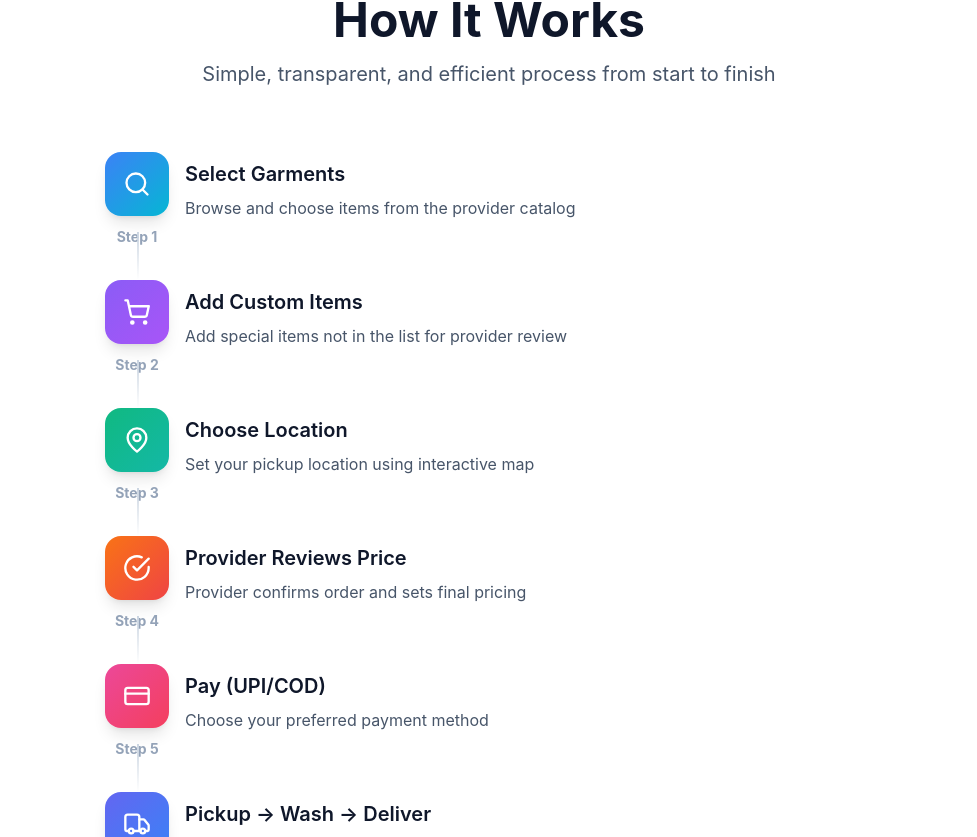
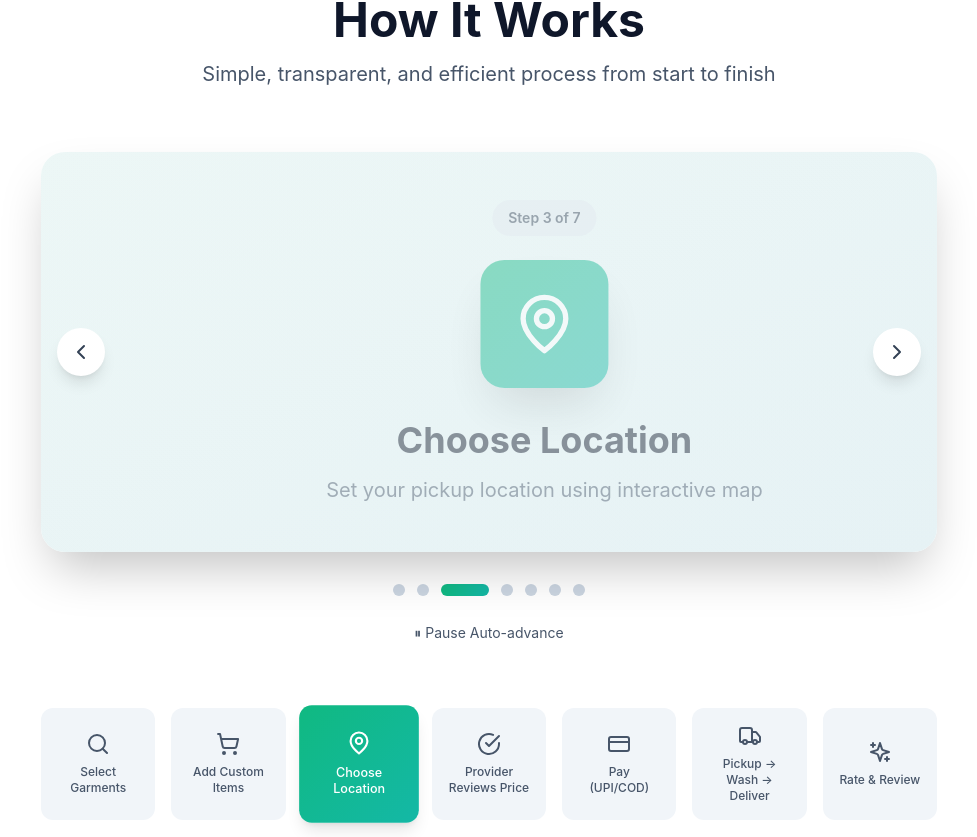
Before and after one commit to intsurjeetkaran-droid/lms, a React (Vite) app in the folder frontend/: page / in a window 1280 px wide. Shown: the part 1724-2561 px from the top of the page, without its empty margins (151-1128 px from the left). Built offline with nearby package versions, Linux system fonts and the light colour scheme.

Commit message:
feat: add automatic carousel to How It Works section

```diff
--- a/frontend/src/landing/HowItWorks.jsx
+++ b/frontend/src/landing/HowItWorks.jsx
@@ -1,6 +1,6 @@
-import { motion } from 'framer-motion';
+import { motion, AnimatePresence } from 'framer-motion';
 import { useInView } from 'framer-motion';
-import { useRef } from 'react';
+import { useRef, useState, useEffect } from 'react';
 import {
   Search,
   ShoppingCart,
@@ -8,7 +8,9 @@ import {
   CheckCircle,
   CreditCard,
   Truck,
-  Sparkles
+  Sparkles,
+  ChevronLeft,
+  ChevronRight
 } from 'lucide-react';
 
 const steps = [
@@ -56,54 +58,40 @@ const steps = [
   }
 ];
 
-const StepCard = ({ step, index }) => {
-  const ref = useRef(null);
-  const isInView = useInView(ref, { once: true, margin: '-50px' });
-  const Icon = step.icon;
-
-  return (
-    <motion.div
-      ref={ref}
-      initial={{ opacity: 0, x: index % 2 === 0 ? -50 : 50 }}
-      animate={isInView ? { opacity: 1, x: 0 } : { opacity: 0, x: index % 2 === 0 ? -50 : 50 }}
-      transition={{ duration: 0.6, delay: index * 0.1 }}
-      className="relative"
-    >
-      <div className="flex items-start gap-4">
-        {/* Step Number & Icon */}
-        <div className="flex-shrink-0">
-          <div className={`w-16 h-16 rounded-2xl bg-gradient-to-br ${step.color} flex items-center justify-center shadow-lg`}>
-            <Icon size={28} className="text-white" />
-          </div>
-          <div className="mt-2 text-center">
-            <span className="text-sm font-bold text-slate-400 dark:text-slate-600">
-              Step {index + 1}
-            </span>
-          </div>
-        </div>
-
-        {/* Content */}
-        <div className="flex-1 pt-2">
-          <h3 className="text-xl font-semibold text-slate-900 dark:text-slate-100 mb-2">
-            {step.title}
-          </h3>
-          <p className="text-slate-600 dark:text-slate-400">
-            {step.description}
-          </p>
-        </div>
-      </div>
-
-      {/* Connector Line */}
-      {index < steps.length - 1 && (
-        <div className="absolute left-8 top-20 w-0.5 h-12 bg-gradient-to-b from-slate-300 to-transparent dark:from-slate-700" />
-      )}
-    </motion.div>
-  );
-};
-
 const HowItWorks = () => {
   const ref = useRef(null);
   const isInView = useInView(ref, { once: true, margin: '-100px' });
+  const [currentStep, setCurrentStep] = useState(0);
+  const [isAutoPlaying, setIsAutoPlaying] = useState(true);
+
+  // Auto-advance carousel
+  useEffect(() => {
+    if (!isAutoPlaying) return;
+
+    const interval = setInterval(() => {
+      setCurrentStep((prev) => (prev + 1) % steps.length);
+    }, 3000); // Change slide every 3 seconds
+
+    return () => clearInterval(interval);
+  }, [isAutoPlaying]);
+
+  const nextStep = () => {
+    setIsAutoPlaying(false);
+    setCurrentStep((prev) => (prev + 1) % steps.length);
+  };
+
+  const prevStep = () => {
+    setIsAutoPlaying(false);
+    setCurrentStep((prev) => (prev - 1 + steps.length) % steps.length);
+  };
+
+  const goToStep = (index) => {
+    setIsAutoPlaying(false);
+    setCurrentStep(index);
+  };
+
+  const currentStepData = steps[currentStep];
+  const Icon = currentStepData.icon;
 
   return (
     <section id="how-it-works" className="py-20 bg-white dark:bg-slate-950">
@@ -123,10 +111,124 @@ const HowItWorks = () => {
           </p>
         </motion.div>
 
-        <div className="max-w-3xl mx-auto space-y-8">
-          {steps.map((step, index) => (
-            <StepCard key={index} step={step} index={index} />
-          ))}
+        {/* Carousel Container */}
+        <div className="max-w-4xl mx-auto">
+          {/* Main Carousel Card */}
+          <div className="relative bg-gradient-to-br from-slate-50 to-slate-100 dark:from-slate-900 dark:to-slate-800 rounded-3xl shadow-2xl p-8 md:p-12 overflow-hidden">
+            {/* Background Gradient */}
+            <div className={`absolute inset-0 bg-gradient-to-br ${currentStepData.color} opacity-5`} />
+
+            {/* Content */}
+            <div className="relative z-10">
+              <AnimatePresence mode="wait">
+                <motion.div
+                  key={currentStep}
+                  initial={{ opacity: 0, x: 100 }}
+                  animate={{ opacity: 1, x: 0 }}
+                  exit={{ opacity: 0, x: -100 }}
+                  transition={{ duration: 0.5 }}
+                  className="text-center"
+                >
+                  {/* Step Number */}
+                  <div className="mb-6">
+                    <span className="inline-block px-4 py-2 bg-slate-200 dark:bg-slate-700 rounded-full text-sm font-semibold text-slate-700 dark:text-slate-300">
+                      Step {currentStep + 1} of {steps.length}
+                    </span>
+                  </div>
+
+                  {/* Icon */}
+                  <div className="flex justify-center mb-8">
+                    <div className={`w-24 h-24 md:w-32 md:h-32 rounded-3xl bg-gradient-to-br ${currentStepData.color} flex items-center justify-center shadow-2xl transform hover:scale-105 transition-transform`}>
+                      <Icon size={48} className="text-white md:w-16 md:h-16" />
+                    </div>
+                  </div>
+
+                  {/* Title */}
+                  <h3 className="text-3xl md:text-4xl font-bold text-slate-900 dark:text-slate-100 mb-4">
+                    {currentStepData.title}
+                  </h3>
+
+                  {/* Description */}
+                  <p className="text-lg md:text-xl text-slate-600 dark:text-slate-400 max-w-2xl mx-auto">
+                    {currentStepData.description}
+                  </p>
+                </motion.div>
+              </AnimatePresence>
+            </div>
+
+            {/* Navigation Arrows */}
+            <button
+              onClick={prevStep}
+              className="absolute left-4 top-1/2 -translate-y-1/2 w-12 h-12 rounded-full bg-white dark:bg-slate-800 shadow-lg flex items-center justify-center hover:bg-slate-100 dark:hover:bg-slate-700 transition-colors z-20"
+              aria-label="Previous step"
+            >
+              <ChevronLeft size={24} className="text-slate-700 dark:text-slate-300" />
+            </button>
+
+            <button
+              onClick={nextStep}
+              className="absolute right-4 top-1/2 -translate-y-1/2 w-12 h-12 rounded-full bg-white dark:bg-slate-800 shadow-lg flex items-center justify-center hover:bg-slate-100 dark:hover:bg-slate-700 transition-colors z-20"
+              aria-label="Next step"
+            >
+              <ChevronRight size={24} className="text-slate-700 dark:text-slate-300" />
+            </button>
+          </div>
+
+          {/* Dots Navigation */}
+          <div className="flex justify-center items-center gap-3 mt-8">
+            {steps.map((step, index) => (
+              <button
+                key={index}
+                onClick={() => goToStep(index)}
+                className={`transition-all duration-300 rounded-full ${
+                  index === currentStep
+                    ? 'w-12 h-3 bg-gradient-to-r ' + step.color
+                    : 'w-3 h-3 bg-slate-300 dark:bg-slate-700 hover:bg-slate-400 dark:hover:bg-slate-600'
+                }`}
+                aria-label={`Go to step ${index + 1}`}
+              />
+            ))}
+          </div>
+
+          {/* Auto-play Toggle */}
+          <div className="text-center mt-6">
+            <button
+              onClick={() => setIsAutoPlaying(!isAutoPlaying)}
+              className="text-sm text-slate-600 dark:text-slate-400 hover:text-slate-900 dark:hover:text-slate-200 transition-colors"
+            >
+              {isAutoPlaying ? '⏸ Pause' : '▶ Play'} Auto-advance
+            </button>
+          </div>
+
+          {/* All Steps Overview (Mobile Friendly) */}
+          <div className="mt-16 grid grid-cols-2 md:grid-cols-4 lg:grid-cols-7 gap-4">
+            {steps.map((step, index) => {
+              const StepIcon = step.icon;
+              return (
+                <button
+                  key={index}
+                  onClick={() => goToStep(index)}
+                  className={`p-4 rounded-xl transition-all ${
+                    index === currentStep
+                      ? 'bg-gradient-to-br ' + step.color + ' shadow-lg scale-105'
+                      : 'bg-slate-100 dark:bg-slate-800 hover:bg-slate-200 dark:hover:bg-slate-700'
+                  }`}
+                >
+                  <StepIcon
+                    size={24}
+                    className={index === currentStep ? 'text-white mx-auto' : 'text-slate-600 dark:text-slate-400 mx-auto'}
+                  />
+                  <p className={`text-xs mt-2 font-medium ${
+                    index === currentStep
+                      ? 'text-white'
+                      : 'text-slate-600 dark:text-slate-400'
+                  }`}>
+                    {step.title}
+                  </p>
+                </button>
+              );
+            })}
+          </div>
         </div>
       </div>
     </section>
```
